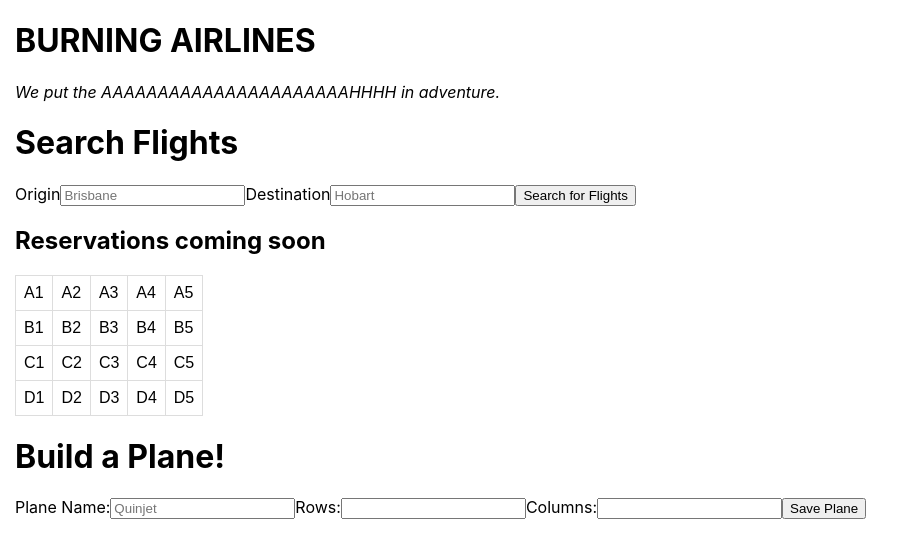
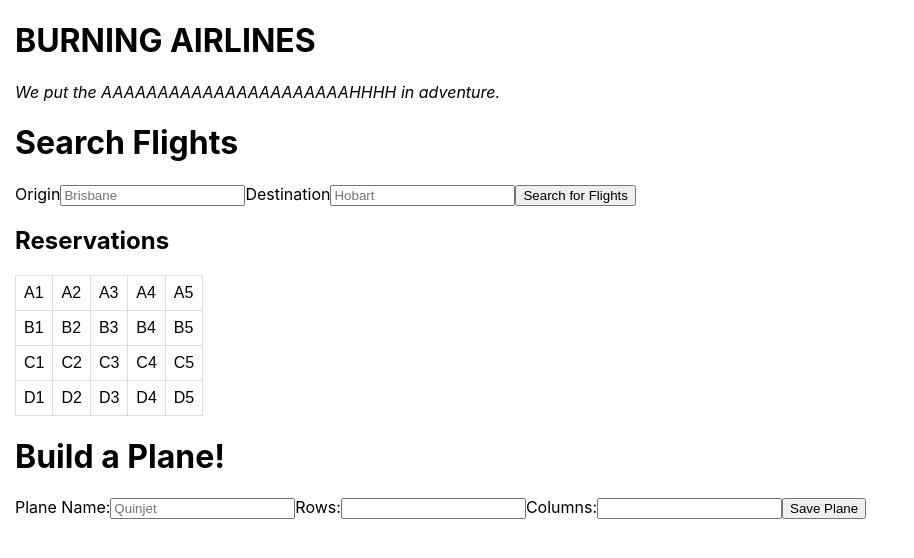
Before and after one commit to StephenSant/burning-airline, a React (Create React App) app: page / in a window 1280 px wide. Shown: the top 558 px of the page, without its empty margins (0-914 px from the left). Built offline with nearby package versions, Linux system fonts and the light colour scheme.

Commit message:
I'm going to burn these planes myself.

```diff
--- a/src/components/Reservations.js
+++ b/src/components/Reservations.js
@@ -25,7 +25,7 @@ class Reservations extends Component {
   render() {
    return (
     <div>
-      <h2>Reservations coming soon</h2>
+      <h2>Reservations</h2>
       <table>
         <tr>
           <td onClick={this.boxClick}>A1</td>
```
